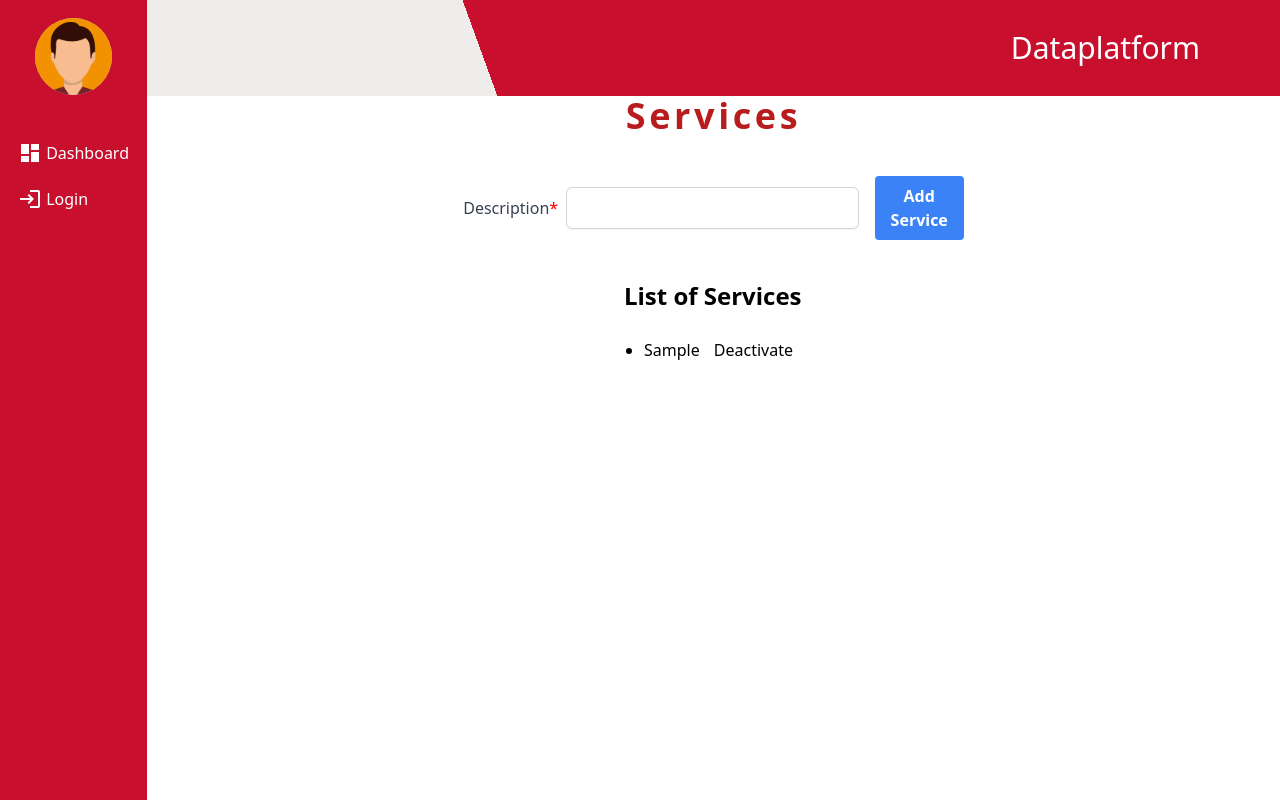
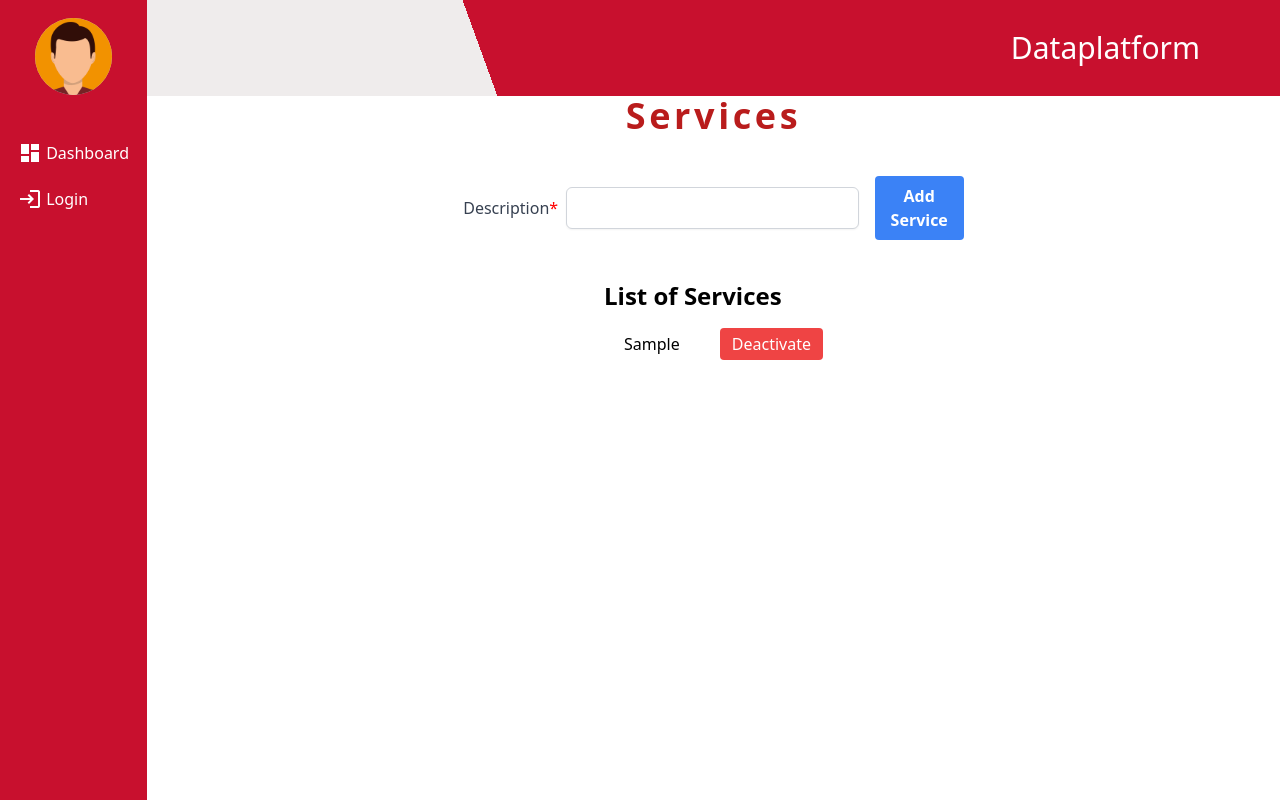
Before and after one commit to CIS-Spring-2023/project-cis_4339_project_-16, a Vue app in the folder frontend/: page /crudService in a window 1280 px wide. Both pictures are taken after typing "Sample" into the empty fields and a click on the button "Add Service". Built offline with nearby package versions, Linux system fonts and the light colour scheme; no server answers.

Commit message:
styling done for the services page

```diff
--- a/frontend/src/components/crudServices.vue
+++ b/frontend/src/components/crudServices.vue
@@ -25,9 +25,13 @@
       <div class="mt-10">
         <h2 class="font-bold text-2xl mb-4">List of Services</h2>
         <ul class="list-disc pl-5">
-          <li v-for="service in activeServices" :key="service.id">
-            {{ service.description }}
-            <button @click="deleteService(service)">
+          <li v-for="service in activeServices" :key="service.id" class="flex items-center mb-2">
+            <div class="flex-grow">{{ service.description }}</div>
+            <button
+                @click="deleteService(service)"
+                :class="{ 'bg-red-500': service.isActive, 'bg-green-500': !service.isActive }"
+                class="ml-10 py-1 px-3 rounded text-white"
+            >
               {{ service.isActive ? "Deactivate" : "Activate" }}
             </button>
           </li>
```
